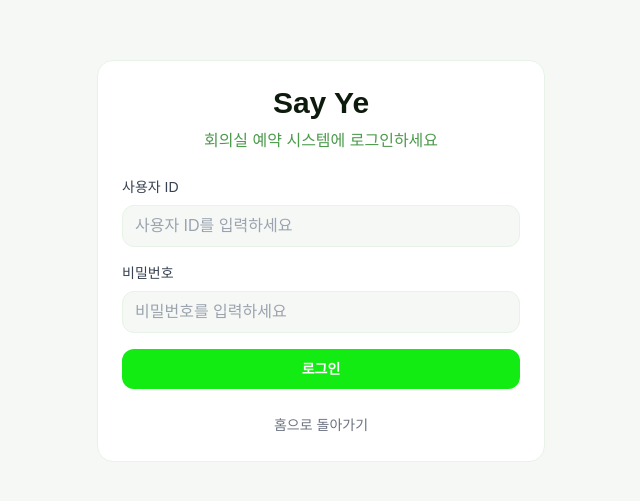
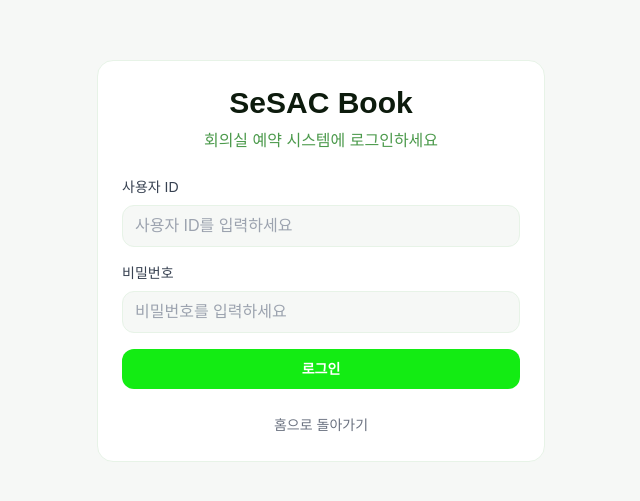
Before and after one commit to SeSAC-Reservation22222/SAYYE-Front, a Next.js app: page /login in a window 1280 px wide. Shown: the part 139-640 px from the top of the page, without its empty margins (319-959 px from the left). Built offline with nearby package versions, Linux system fonts and the light colour scheme; no server answers.

Commit message:
(관리자) 로그인페이지, 관리자 페이지 서비스명 변경

```diff
--- a/app/admin/page.tsx
+++ b/app/admin/page.tsx
@@ -118,7 +118,7 @@ export default function AdminPage() {
               <div className="px-2">
                 <h2 className="text-4xl font-black tracking-tighter">관리자 페이지</h2>
                 <p className="mt-2 text-text-light-secondary dark:text-dark-secondary">
-                  Say Ye 시스템을 관리하고 설정을 변경합니다.
+                  SeSAC Book 시스템을 관리하고 설정을 변경합니다.
                 </p>
               </div>
               <div className="grid grid-cols-1 md:grid-cols-2 lg:grid-cols-3 gap-6 px-2">
--- a/app/login/page.tsx
+++ b/app/login/page.tsx
@@ -37,7 +37,7 @@ export default function LoginPage() {
       <Card className="w-full max-w-md">
         <div className="text-center mb-6">
           <Link href="/">
-            <h1 className="text-3xl font-black mb-2 cursor-pointer hover:text-primary transition-colors">Say Ye</h1>
+            <h1 className="text-3xl font-black mb-2 cursor-pointer hover:text-primary transition-colors">SeSAC Book</h1>
           </Link>
           <p className="text-text-light-secondary dark:text-text-dark-secondary">
             회의실 예약 시스템에 로그인하세요
```
